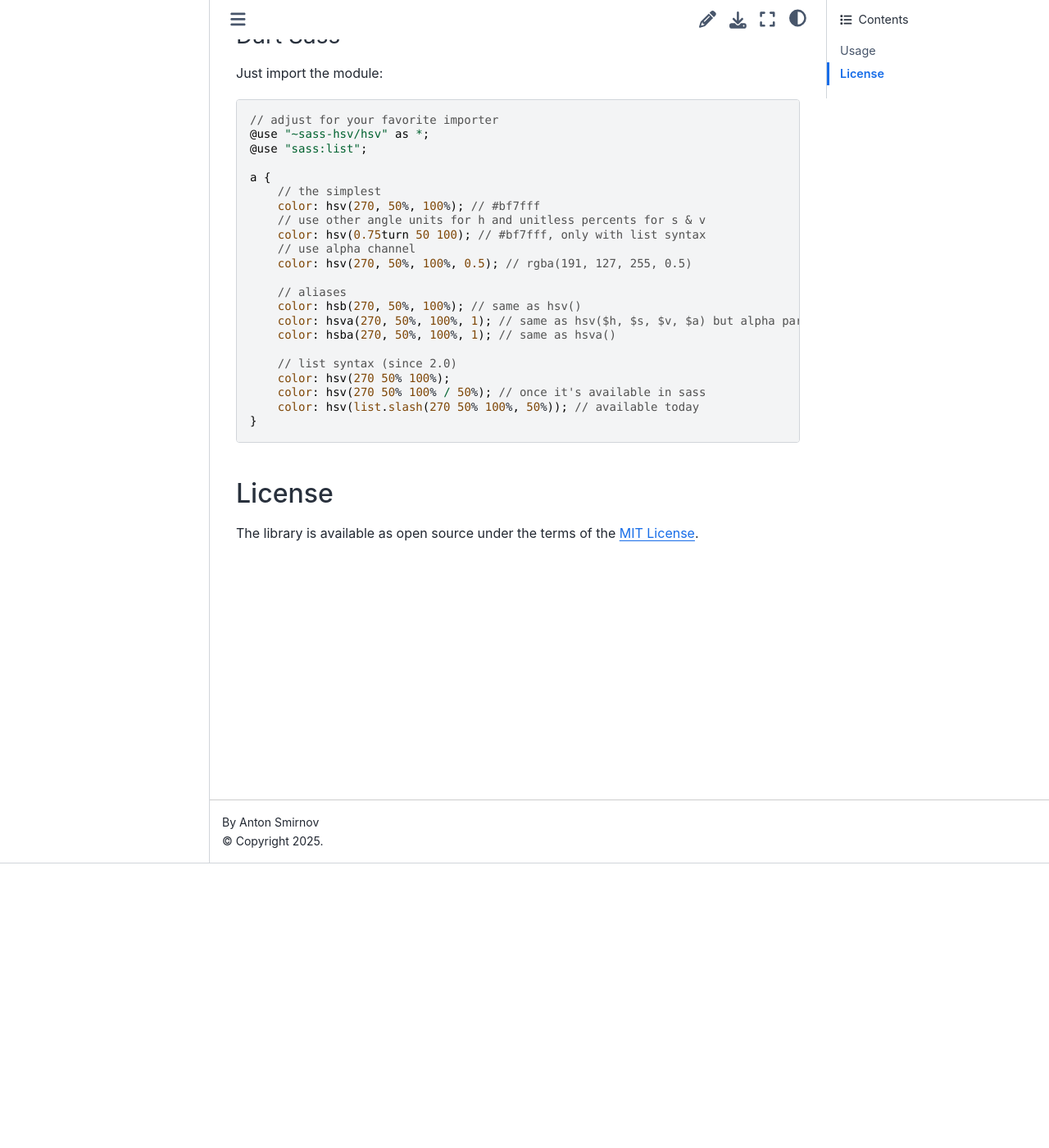
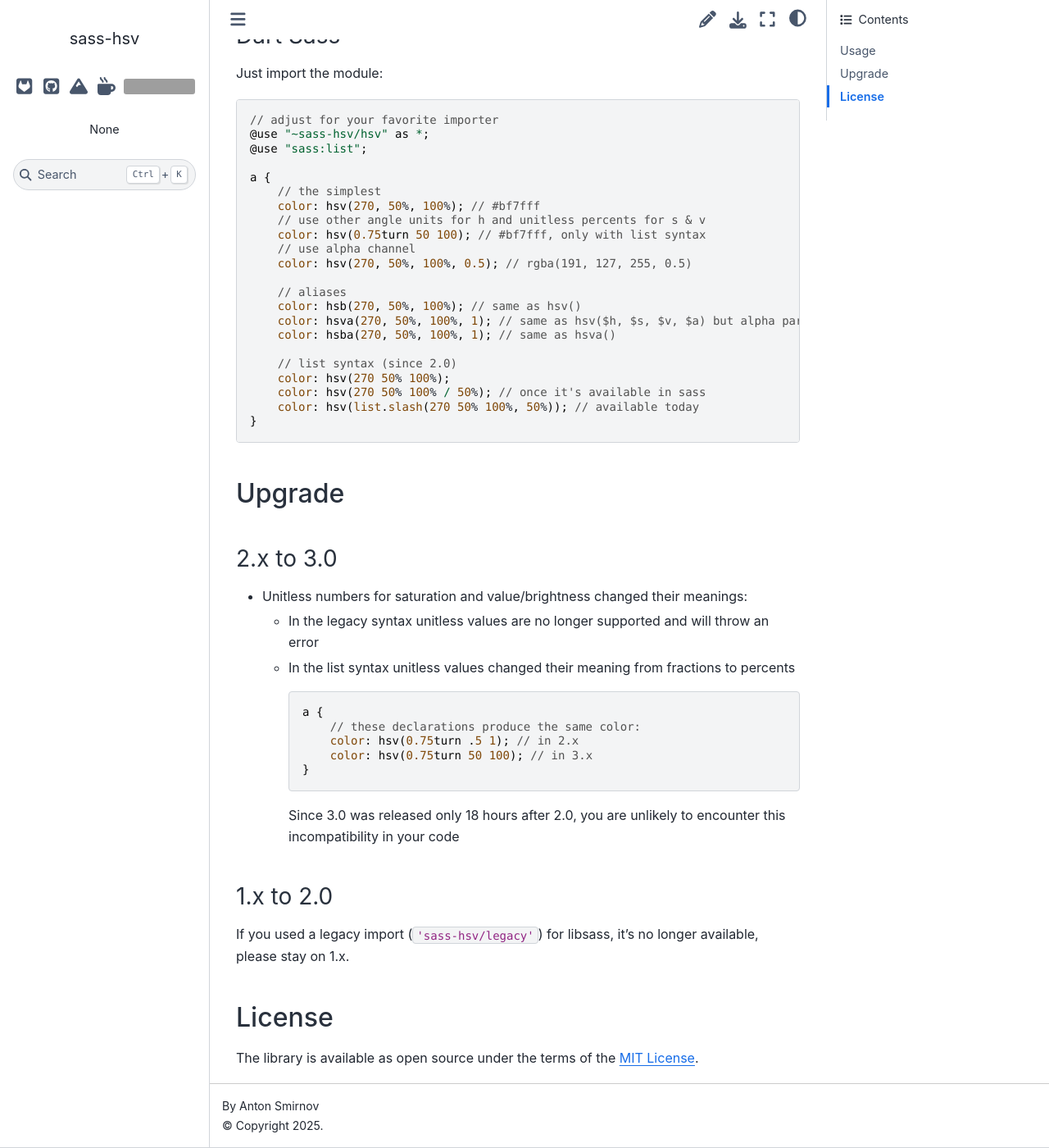
Before and after one commit to arokettu/sass-hsv, a Sphinx documentation site: the page built from docs/index.rst, in a window 1280 px wide and 1400 px high, scrolled down 347 px. Shown: the whole window at 82% size. Built offline with Sphinx 7.4.7 and the Sphinx Book theme 1.1.4, drawn with Linux system fonts in a browser that asks for light colours; grey boxes are pictures that could not be loaded.

Commit message:
Upgrade section

```diff
--- a/docs/index.rst
+++ b/docs/index.rst
@@ -42,6 +42,32 @@
         color: hsv(list.slash(270 50% 100%, 50%)); // available today
     }
 
+Upgrade
+=======
+
+2.x to 3.0
+----------
+
+* Unitless numbers for saturation and value/brightness changed their meanings:
+
+  * In the legacy syntax unitless values are no longer supported and will throw an error
+  * In the list syntax unitless values changed their meaning from fractions to percents
+
+    .. code-block:: scilab
+
+        a {
+            // these declarations produce the same color:
+            color: hsv(0.75turn .5 1); // in 2.x
+            color: hsv(0.75turn 50 100); // in 3.x
+        }
+
+    Since 3.0 was released only 18 hours after 2.0, you are unlikely to encounter this incompatibility in your code
+
+1.x to 2.0
+----------
+
+If you used a legacy import (``'sass-hsv/legacy'``) for libsass, it's no longer available, please stay on 1.x.
+
 License
 =======
 
```
Also changed, not shown: 2 other files.
